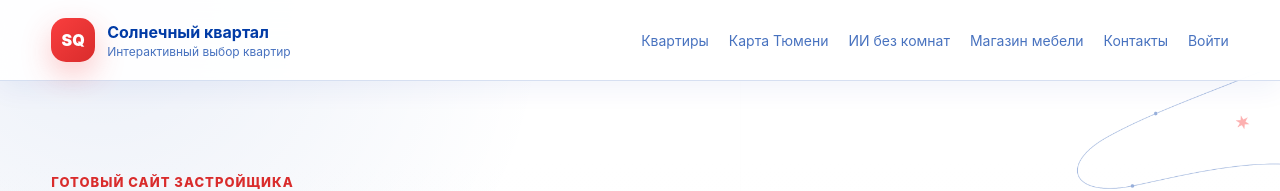
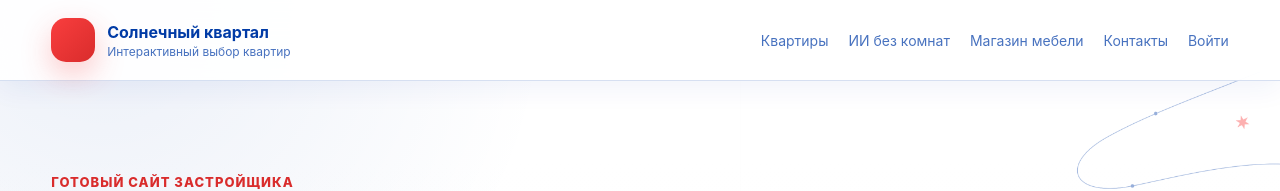
Before and after one commit to artem2012kf/homelix, a Next.js app: page / in a window 1280 px wide. Shown: the top 191 px of the page. Built offline with nearby package versions, Linux system fonts and the light colour scheme; no server answers.

Commit message:
update header mascot and hide map link

```diff
--- a/components/Header.tsx
+++ b/components/Header.tsx
@@ -1,11 +1,12 @@
 import Link from "next/link";
 import { AuthHeaderActions } from "@/components/AuthHeaderActions";
+import { MascotLogo } from "@/components/MascotLogo";
 
 export function Header() {
   return (
     <header className="site-header">
       <Link href="/" className="brand" aria-label="На главную">
-        <span className="brand-mark">SQ</span>
+        <span className="brand-mark"><MascotLogo /></span>
         <span>
           <strong>Солнечный квартал</strong>
           <small>Интерактивный выбор квартир</small>
@@ -13,7 +14,6 @@ export function Header() {
       </Link>
       <nav className="header-nav" aria-label="Главная навигация">
         <a href="/#apartments">Квартиры</a>
-        <Link href="/map">Карта Тюмени</Link>
         <Link href="/ai">ИИ без комнат</Link>
         <Link href="/furniture">Магазин мебели</Link>
         <a href="/#contacts">Контакты</a>
```
